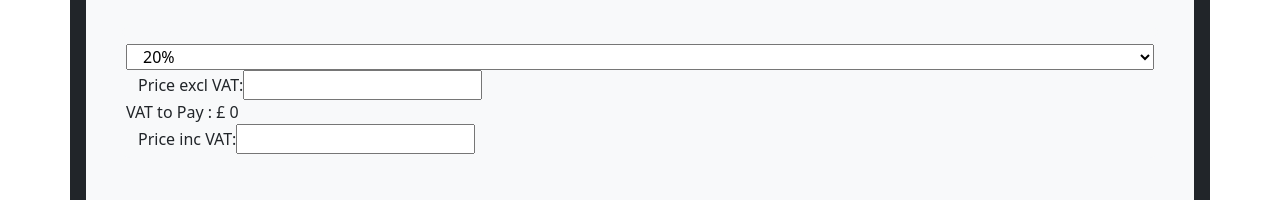
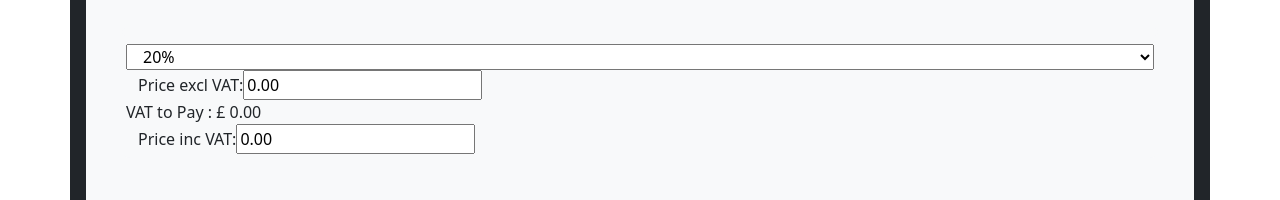
Before and after one commit to squinteye1/react-training, a React (Create React App) app: page / in a window 1280 px wide. Shown: the part 150-350 px from the top of the page. Built offline with nearby package versions, Linux system fonts and the light colour scheme.

Commit message:
added fixed decimal

```diff
--- a/src/components/DataEntryField.jsx
+++ b/src/components/DataEntryField.jsx
@@ -4,6 +4,8 @@ import TempDisplayField from './TempDisplayField';
 const DataEntryField = (props) => {
 
     //const [value, setValue] = useState(0);
+    let myNumber = Number(props.value);
+    let decimalNumber = myNumber.toFixed(2);
   return (
     <div>
       {props.title}
@@ -11,10 +13,9 @@ const DataEntryField = (props) => {
         type="number"
         id="lname"
         name="lname"
-        value={props.value}
+        value={decimalNumber}
         onChange={(e) => props.setValue(+e.target.value)}
       />
-
     </div>
   );
 }
--- a/src/components/DisplayField.jsx
+++ b/src/components/DisplayField.jsx
@@ -3,7 +3,7 @@ import React from 'react'
 const DisplayField = (props) => {
   return (
     <>
-       {props.label} : £ {props.value}
+       {props.label} : £ {props.value.toFixed(2)}
     </>
   )
 }
```
